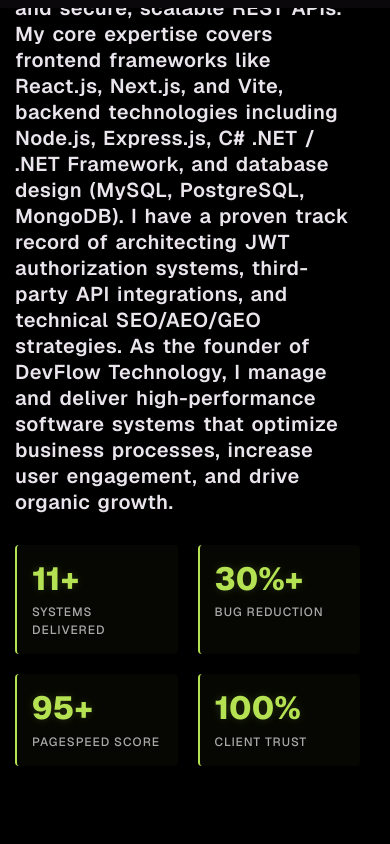
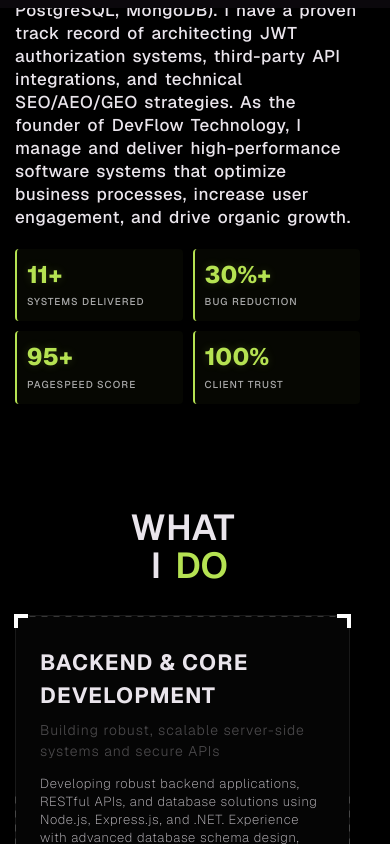
Before and after one commit to Prince-Gajjar/Portfolio-Website, a React (Vite) app: page / in a window 390 px wide. Shown: the part 1156-2000 px from the top of the page. Built offline with nearby package versions, Linux system fonts and the light colour scheme; no server answers.

Commit message:
fix: resolve excessive vertical empty spaces on mobile layouts

```diff
--- a/src/components/styles/About.css
+++ b/src/components/styles/About.css
@@ -162,3 +162,30 @@
     font-size: 0.9vw;
   }
 }
+
+@media only screen and (max-width: 768px) {
+  .about-section {
+    padding: 30px 0px !important;
+  }
+  .about-me {
+    padding: 15px 0px !important;
+  }
+  .about-me p {
+    font-size: 17px !important;
+    line-height: 23px !important;
+    font-weight: 500 !important;
+  }
+  .about-highlights {
+    margin-top: 20px !important;
+    gap: 10px !important;
+  }
+  .highlight-item {
+    padding: 12px 10px !important;
+  }
+  .highlight-number {
+    font-size: 24px !important;
+  }
+  .highlight-label {
+    font-size: 10px !important;
+  }
+}
--- a/src/components/styles/Career.css
+++ b/src/components/styles/Career.css
@@ -282,8 +282,8 @@
 
 @media only screen and (max-width: 1025px) {
   .career-section {
-    padding: 70px 0px;
-    padding-top: 100px;
+    padding: 40px 0px;
+    padding-top: 50px;
     margin-top: 0px;
     margin-bottom: 0;
   }
@@ -366,7 +366,7 @@
   }
 
   .career-section {
-    padding-top: 90px;
+    padding-top: 40px;
     margin-top: 0px;
 
     align-items: start;
--- a/src/components/styles/Landing.css
+++ b/src/components/styles/Landing.css
@@ -508,7 +508,7 @@ h2.landing-info-h2 {
   .landing-section,
   .landing-container {
     height: auto !important;
-    min-height: 100vh;
+    min-height: auto !important;
     max-width: 100vw;
     box-sizing: border-box;
     display: flex;
--- a/src/components/styles/WhatIDo.css
+++ b/src/components/styles/WhatIDo.css
@@ -363,15 +363,15 @@
   .whatIDO {
     flex-direction: column;
     height: auto !important;
-    min-height: 100vh;
-    padding: 80px 0px 50px 0px !important;
+    min-height: auto !important;
+    padding: 40px 0px 30px 0px !important;
     box-sizing: border-box;
   }
 
   .what-box h2 {
-    margin: 40px 0;
-    font-size: 45px;
-    line-height: 43px;
+    margin: 20px 0 30px 0;
+    font-size: 36px;
+    line-height: 38px;
     text-align: center;
     width: 100%;
   }
```
